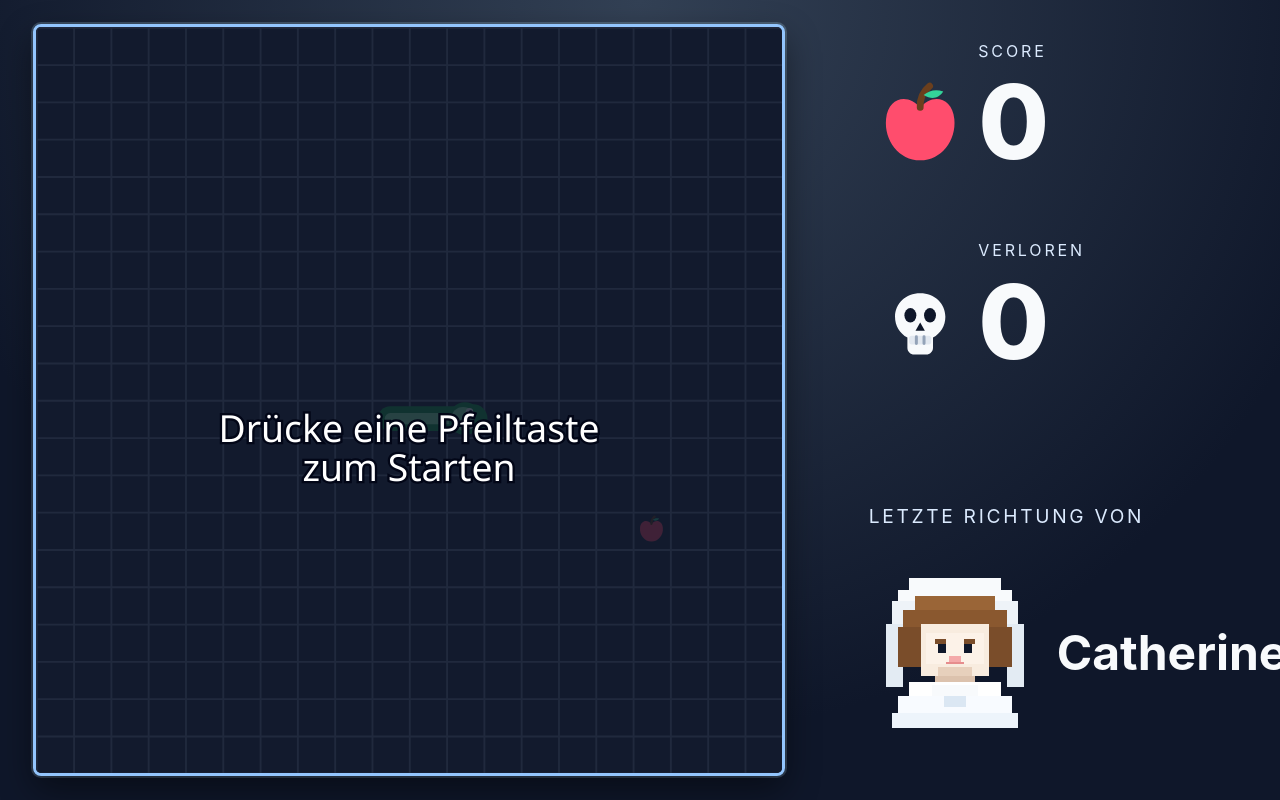
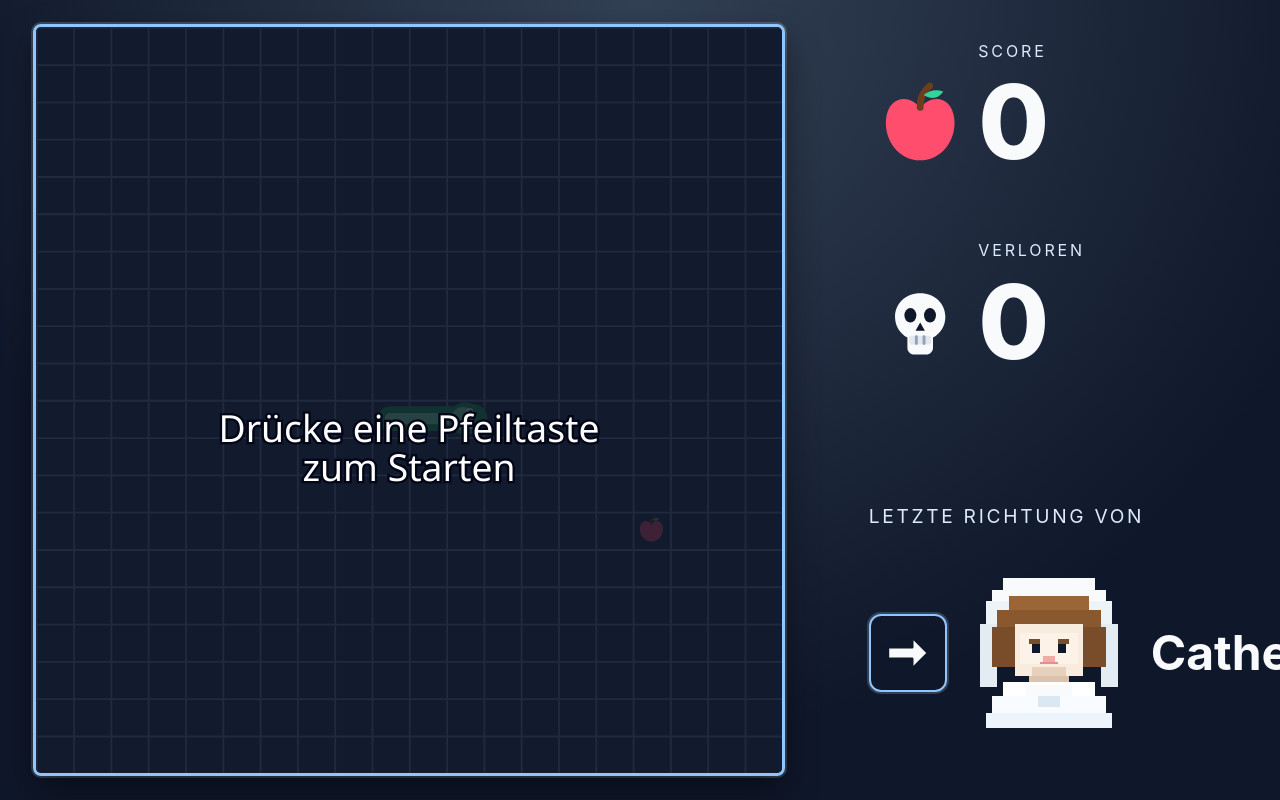
Before and after one commit to DominikDiner/hochzeit_cs, a Vue app in the folder snake/: page / in a window 1280 px wide. Built offline with nearby package versions, Linux system fonts and the light colour scheme; the HTML template or start-up script is replaced by a standard one.

Commit message:
pfeilicon neben portait

```diff
--- a/snake/src/App.vue
+++ b/snake/src/App.vue
@@ -19,6 +19,7 @@ const losses = ref(0);
 const gameOver = ref(false);
 const hasStarted = ref(false);
 const lastDirectionBy = ref<"braut" | "braeutigam">("braut");
+const lastDirectionIcon = ref<Direction>("right");
 
 const snake = ref<Position[]>([]);
 const food = ref<Position>({ x: 0, y: 0 });
@@ -504,6 +505,7 @@ function onKeyDown(event: KeyboardEvent): void {
     return;
   }
 
+  lastDirectionIcon.value = nextDirection;
   lastDirectionBy.value = nextDirection === "up" || nextDirection === "down" ? "braeutigam" : "braut";
 
   event.preventDefault();
@@ -609,6 +611,18 @@ onUnmounted(() => {
         <p class="last-direction-label">Letzte Richtung von</p>
 
         <div class="last-direction-content">
+          <div class="last-direction-arrow" aria-label="Letzte Richtung">
+            <svg class="direction-icon" :class="`dir-${lastDirectionIcon}`" viewBox="0 0 24 24" aria-hidden="true">
+              <path
+                d="M12 3 4.8 10.2h4.6v10.8h5.2V10.2h4.6L12 3Z"
+                fill="#f8fafc"
+                stroke="#0f172a"
+                stroke-width="1.3"
+                stroke-linejoin="round"
+              />
+            </svg>
+          </div>
+
           <svg v-if="lastDirectionBy === 'braut'" class="pixel-portrait" viewBox="0 0 60 60" aria-hidden="true">
             <rect x="14" y="4" width="32" height="4" fill="#f8fafc" />
             <rect x="10" y="8" width="40" height="4" fill="#f8fafc" />
@@ -744,6 +758,39 @@ onUnmounted(() => {
   gap: 1rem;
 }
 
+.last-direction-arrow {
+  width: 78px;
+  height: 78px;
+  border-radius: 12px;
+  background: rgba(15, 23, 42, 0.75);
+  border: 2px solid #93c5fd;
+  display: grid;
+  place-items: center;
+  box-shadow: 0 0 0 2px rgba(186, 230, 253, 0.2);
+}
+
+.direction-icon {
+  width: 54px;
+  height: 54px;
+  transform-origin: center;
+}
+
+.direction-icon.dir-up {
+  transform: rotate(0deg);
+}
+
+.direction-icon.dir-right {
+  transform: rotate(90deg);
+}
+
+.direction-icon.dir-down {
+  transform: rotate(180deg);
+}
+
+.direction-icon.dir-left {
+  transform: rotate(270deg);
+}
+
 .pixel-portrait {
   width: 172px;
   height: 216px;
```
